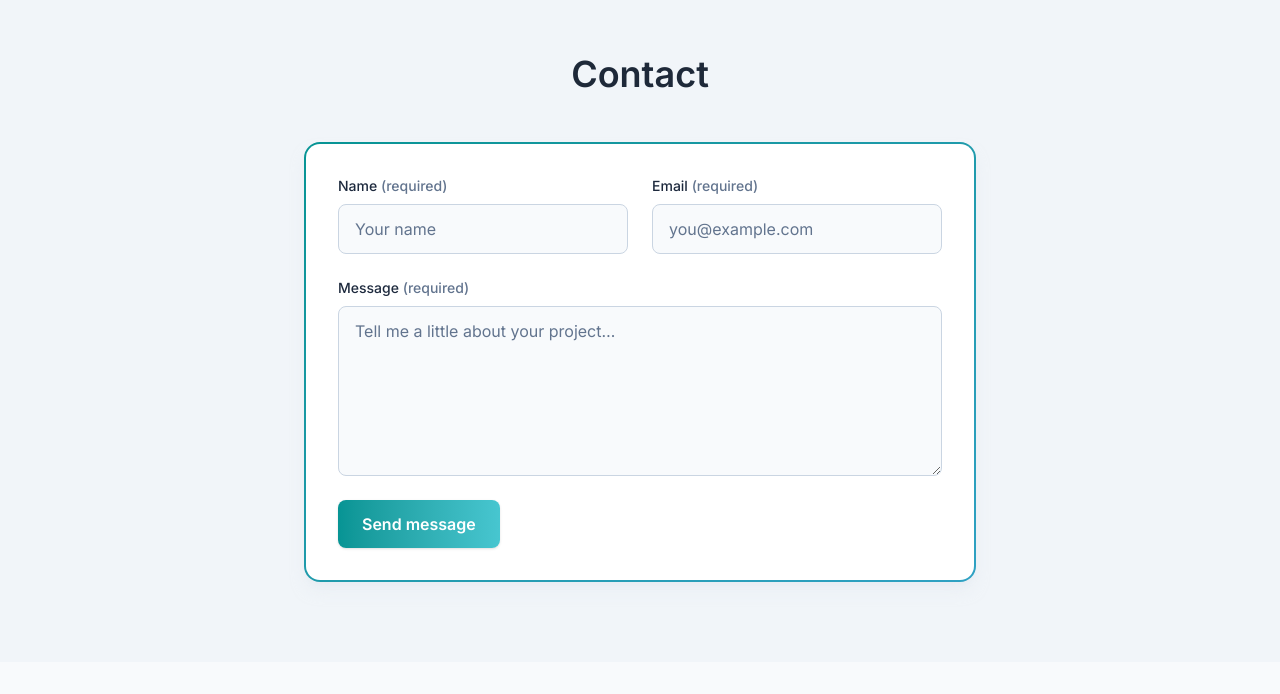
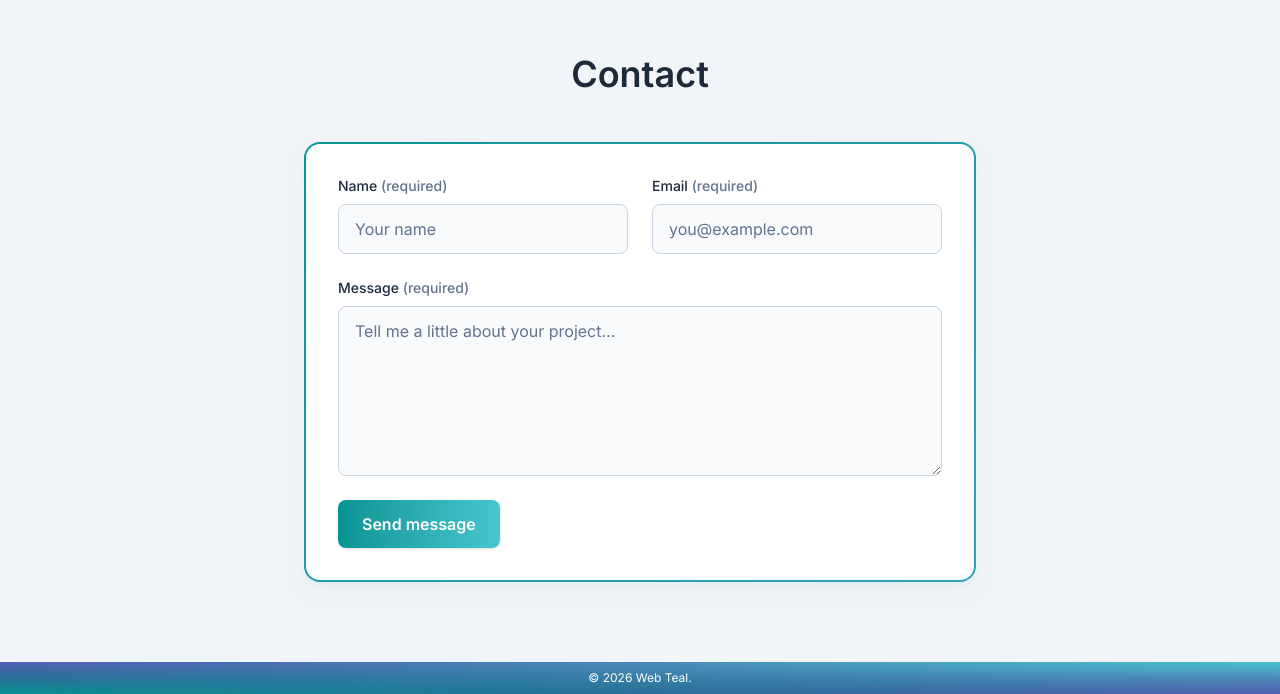
Before and after one commit to ant-woodcock/web-teal, a website: page index.html in a window 1280 px wide. Shown: the part 2539-3233 px from the top of the page. Before the commit the page ends 3201 px from the top, so only its background shows below. Drawn offline with nearby package versions, Linux system fonts and the light colour scheme; files that its build step writes are made by us from their sources.

Commit message:
Footer copyright

```diff
--- a/index.html
+++ b/index.html
@@ -189,6 +189,14 @@
 
     </section>
 
+
+    <!-- Footer -->
+
+    <footer class="hero-bg">
+      <div class="mx-auto max-w-7xl py-2 px-4 md:px-6 lg:px-12">
+        <p class="text-center text-xs text-white">© <span data-footer-year></span> Web Teal.</p>
+      </div>
+
     <script>
       window.onload = function() {
           // Reset the form fields when the page loads
--- a/script.js
+++ b/script.js
@@ -59,3 +59,5 @@ if (window.AOS) {
     disable: () => window.matchMedia("(prefers-reduced-motion: reduce)").matches,
   });
 }
+
+document.querySelector("[data-footer-year]").textContent = new Date().getFullYear();
```
